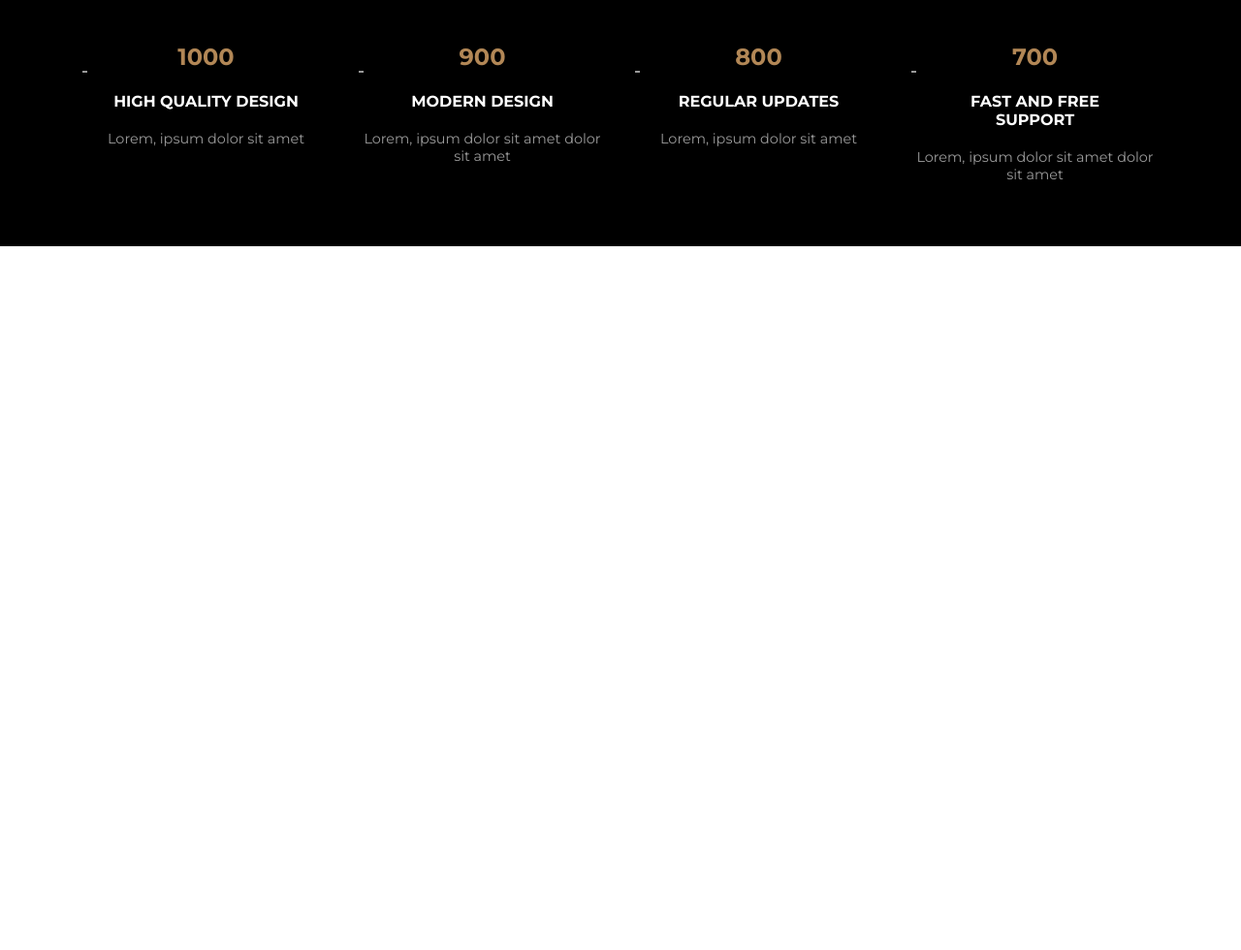
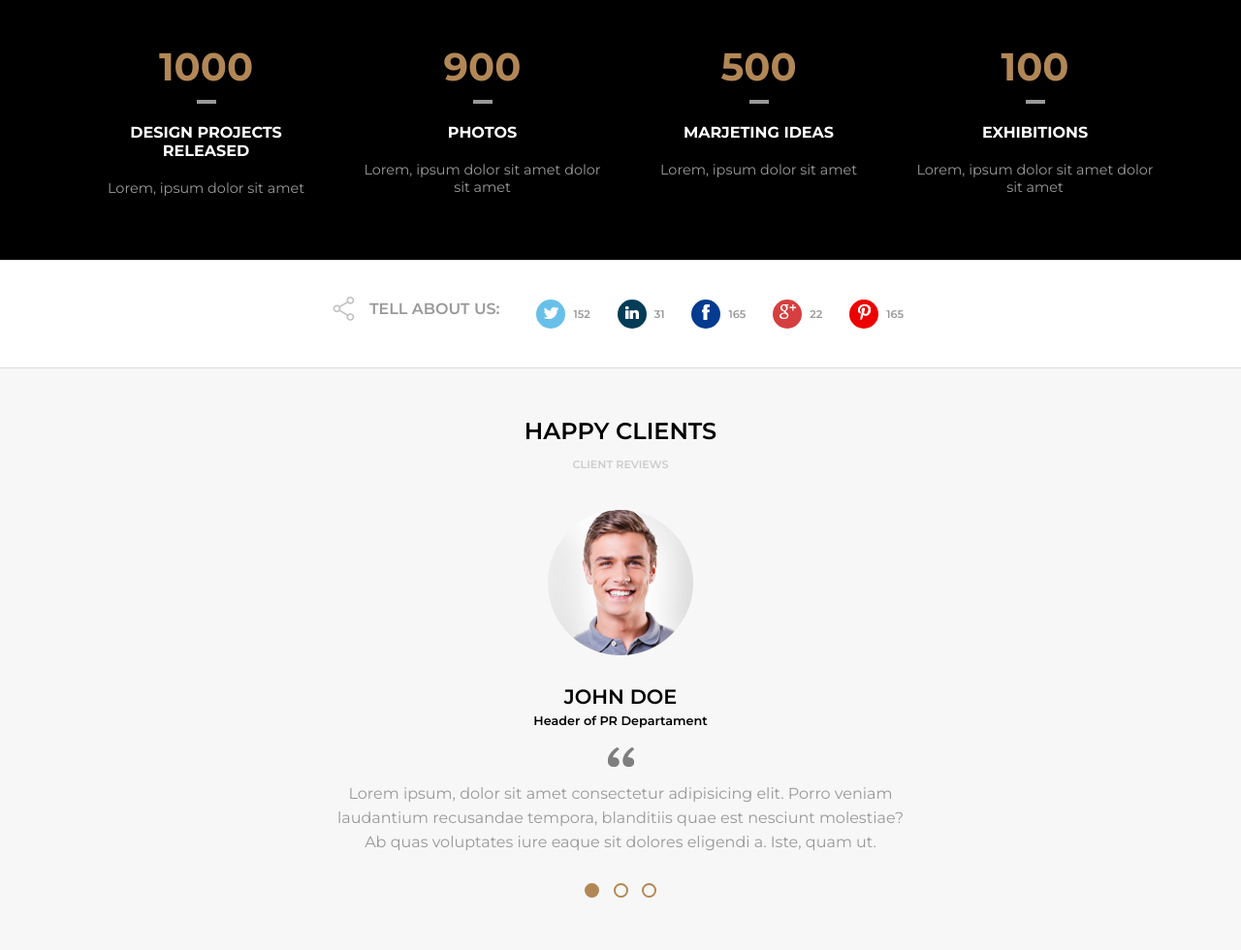
Before and after one commit to cynthiapadilha/projeto-layout, a plain HTML site: page index.html in a window 1280 px wide. Shown: the part 5200-6180 px from the top of the page at 97% size. Before the commit the page ends 5454 px from the top, so only its background shows below. Drawn offline with Linux system fonts and the light colour scheme.

Commit message:
atualização parte tell about

```diff
--- a/estilo/style.css
+++ b/estilo/style.css
@@ -641,13 +641,15 @@ CSS ÁREAS ESPECÍFICAS
 
 .section-some h3{
     text-transform: uppercase;
-    font-size: 1.5em;
+    font-size: 2.5em;
     color:#b28756
 }
 .section-some .traço {
     background-color: #999;
-    width: 5px;
-    height: 2px;
+    width: 20px;
+    height: 4px;
+    margin: auto;
+    margin-top: 10px;
 
 }
 .section-some h4{
@@ -659,3 +661,87 @@ CSS ÁREAS ESPECÍFICAS
     font-size: 0.9em;
     color:#999;
 }
+
+.section-tell{
+    border-top: 1px solid #ddd;
+    border-bottom: 1px solid #ddd;
+}
+
+.sectiontellabout{
+    display: flex;
+    justify-content: center;
+    align-items: center;
+    height: 10px;
+}
+
+.tellabout{
+    display: inline-flex;
+    justify-content: center;
+    align-items: center;
+    color:#999;
+    margin: 15px;
+    margin-bottom: 25px;
+
+}
+.frase{
+    margin: 15px;
+    font-weight: 600;
+}
+.sectiontellabout .p{
+    color:#999;
+    margin-right: 20px;
+    font-size: .7em;
+    font-weight: 600;
+
+}
+.tellabout1{
+    display: inline-flex;
+    justify-content: center;
+    align-items: center;
+    background-color: rgb(104, 192, 233);
+    margin: 8px;
+    width: 30px;
+    height: 30px;
+    border-radius: 15px;
+}
+
+.tellabout2{
+    display: inline-flex;
+    justify-content: center;
+    align-items: center;
+    background-color: rgb(2, 60, 87);
+    margin: 8px;
+    width: 30px;
+    height: 30px;
+    border-radius: 15px;
+}
+.tellabout3{
+    display: inline-flex;
+    justify-content: center;
+    align-items: center;
+    background-color: rgb(3, 59, 143);
+    margin: 8px;
+    width: 30px;
+    height: 30px;
+    border-radius: 15px;
+}
+.tellabout4{
+    display: inline-flex;
+    justify-content: center;
+    align-items: center;
+    background-color: rgb(214, 63, 63);
+    margin: 8px;
+    width: 30px;
+    height: 30px;
+    border-radius: 15px;
+}
+.tellabout5{
+    display: inline-flex;
+    justify-content: center;
+    align-items: center;
+    background-color: rgb(238, 0, 0);
+    margin: 8px;
+    width: 30px;
+    height: 30px;
+    border-radius: 15px;
+}
--- a/index.html
+++ b/index.html
@@ -460,30 +460,93 @@
                     <div class="section-some">
                         <h3>1000</h3>
                         <div class="traço"></div>
-                        <h4>high quality design</h4>
+                        <h4>design projects released</h4>
                         <p>Lorem, ipsum dolor sit amet </p>
                     </div>
                     <div class="section-some">
                         <h3>900</h3>
                         <div class="traço"></div>
-                        <h4>modern design</h4>
+                        <h4>photos</h4>
                         <p>Lorem, ipsum dolor sit amet dolor sit amet</p>
                     </div>
                     <div class="section-some">
-                        <h3>800</h3>
+                        <h3>500</h3>
                         <div class="traço"></div>
-                        <h4>regular updates</h4>
+                        <h4>marjeting ideas</h4>
                         <p>Lorem, ipsum dolor sit amet </p>
                     </div>
                     <div class="section-some">
-                        <h3>700</h3>
+                        <h3>100</h3>
                         <div class="traço"></div>
-                        <h4>fast and free support</h4>
+                        <h4>exhibitions</h4>
                         <p>Lorem, ipsum dolor sit amet dolor sit amet </p>
                     </div>
                 </div>
             </div>
         </section>
+
+        <section class="default section-tell">
+            <div class="sectionbody">
+                <div class="sectiontellabout">
+                    <div class="tellabout" >
+                        <img src="estilo/imagens/icones/share.png" alt="icone share">
+                        <div class="frase">TELL ABOUT US:</div>
+                    </div>
+                    <div class="tellabout1" >
+                        <a href="#"><img src="estilo/imagens/icones/twitter.png" alt="icone twitter"></a>
+
+                    </div>
+                    <p class="p" >152</p>
+                    <div class="tellabout2" >
+                        <a href="#"><img src="estilo/imagens/icones/linkedin.png" alt="icone linkedin"></a>
+                    </div>
+                    <p class="p" >31</p>
+                    <div class="tellabout3" >
+                        <a href=""><img src="estilo/imagens/icones/facebook.png" alt="icone facebook"></a>
+                    </div>
+                    <p class="p" >165</p>
+                    <div class="tellabout4" >
+                        <a href=""><img src="estilo/imagens/icones/googleplus.png" alt="icone googleplus"></a>
+                    </div>
+                    <p class="p" >22</p>
+                    <div class="tellabout5" >
+                        <a href=""><img src="estilo/imagens/icones/pinterest.png" alt="icone pinterest"></a>
+                    </div>
+                    <p class="p" >165</p>
+                </div>
+            </div>
+        </section>
+
+        <section class="default ligth">
+            <div class="sectiontitle">Happy Clients</div>
+            <div class="sectiondesc">Client Reviews</div>
+            <div class="sectionbodycliente">
+                <div class="sectionclientes">
+                    <div class="sliders">
+                        <div class="slide">
+                            <div class="slidearea">
+                                <img  class="avatarcliente" src="estilo/imagens/complementos/homem2.png" alt="">
+                                <div class="namecliente"> John Doe</div>
+                                <div class="rolecliente">Header of PR Departament </div>
+                                <img class="aspasico" src="estilo/imagens/icones/quote.png" alt="">
+                                <div class="descliente">Lorem ipsum, dolor sit amet consectetur adipisicing elit. Porro veniam laudantium recusandae tempora, blanditiis quae est nesciunt molestiae? Ab quas voluptates iure eaque sit dolores eligendi a. Iste, quam ut.</div>
+
+                            </div>
+                        </div>
+                </div>
+                    <div class="slidepointers">
+                        <div class="pointer active"></div>
+                        <div class="pointer"></div>
+                        <div class="pointer"></div>
+                    </div>
+                </div>
+
+            </div>
+
+            </div>
+        </section>
+
+
     </main>
     <footer>
 
```
